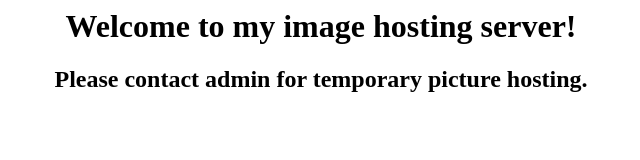
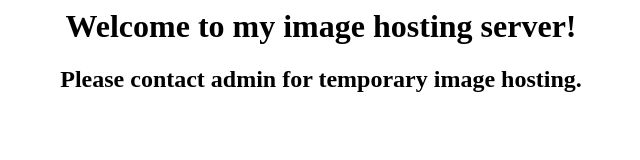
Before and after one commit to Yuki1536/PicBus_666_0, a plain HTML site: page index.html in a window 1280 px wide. Shown: the whole page, without its empty margins (319-959 px from the left). Drawn offline with Linux system fonts and the light colour scheme.

Commit message:
Update homepage.

```diff
--- a/index.html
+++ b/index.html
@@ -2,6 +2,6 @@
 <head><title>Homepage</title></head>
 <body bgcolor="white">
 <center><h1>Welcome to my image hosting server!</h1></center>
-<center><h2>Please contact admin for temporary picture hosting.<h2></center>
+<center><h2>Please contact admin for temporary image hosting.<h2></center>
 </body>
 </html>
```
